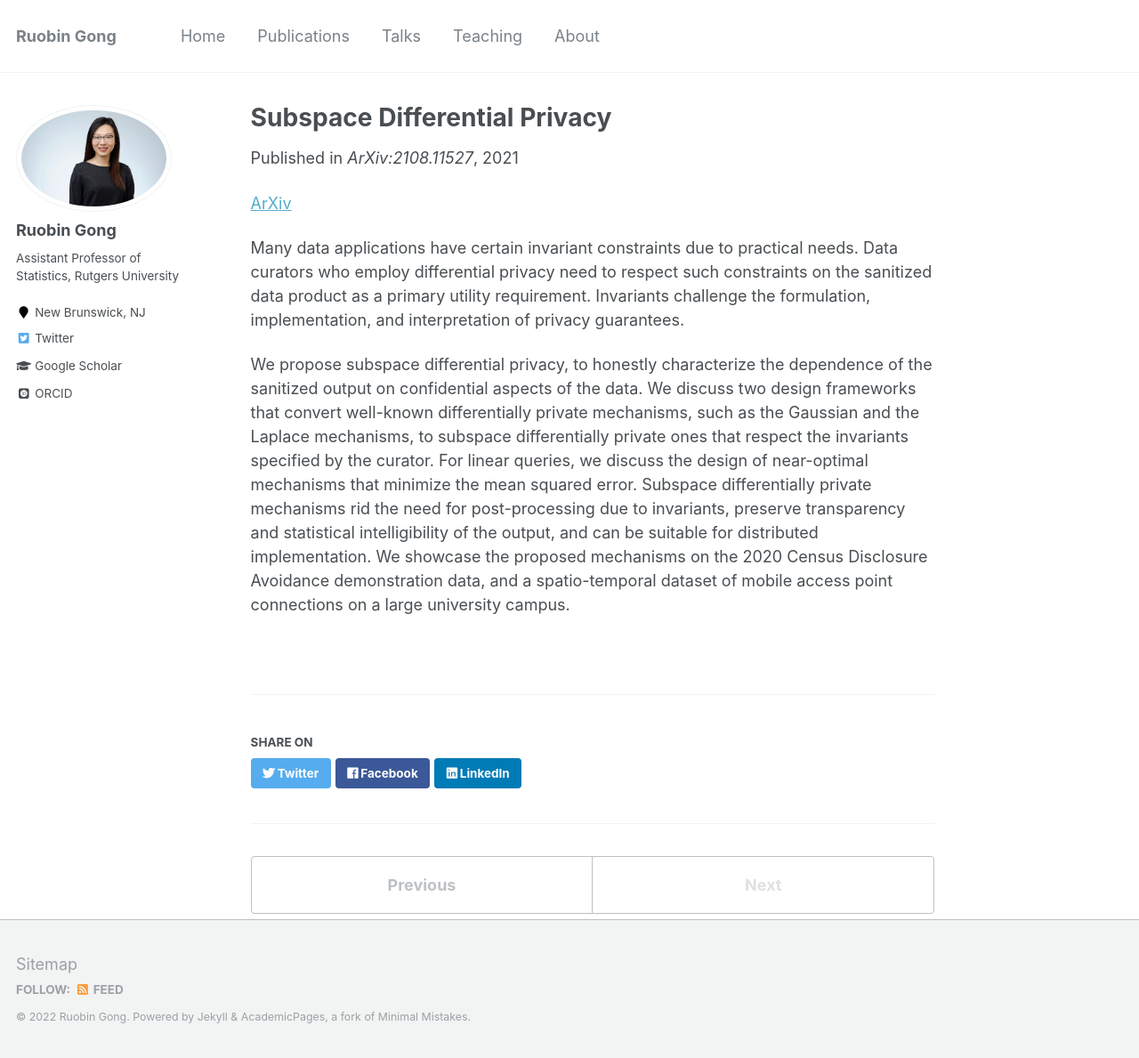
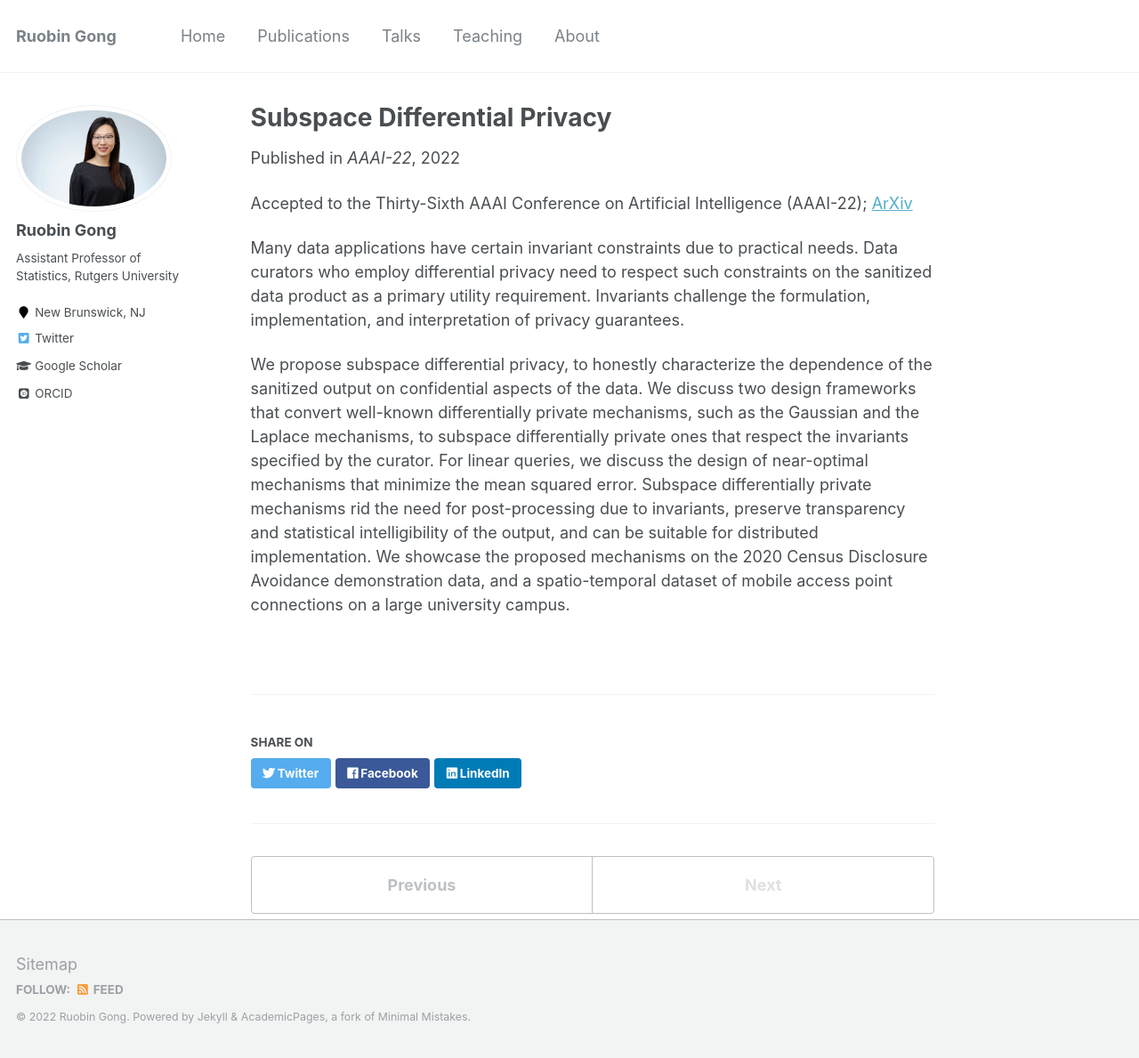
Before and after one commit to RuobinGong/RuobinGong.github.io, a Jekyll site: the page built from _publications/2021-08-26-subspace.md, in a window 1280 px wide and 1189 px high. Shown: the whole window at 89% size. Built offline with Jekyll 4.4.1, drawn with Linux system fonts in a browser that asks for light colours; some web fonts are replaced.

Commit message:
Update 2021-08-26-subspace.md

```diff
--- a/_publications/2021-08-26-subspace.md
+++ b/_publications/2021-08-26-subspace.md
@@ -3,14 +3,13 @@ title: "Subspace Differential Privacy"
 collection: publications
 permalink: /publication/2021-08-26-subspace
 excerpt: ''
-date: 2021-08-26
-venue: 'ArXiv:2108.11527'
+date: 2022-02-01
+venue: 'AAAI-22'
 author: 'J Gao, R Gong, FY Yu'
 
 ---
 
-
-[ArXiv](https://arxiv.org/abs/2108.11527)
+Accepted to the Thirty-Sixth AAAI Conference on Artificial Intelligence (AAAI-22); [ArXiv](https://arxiv.org/abs/2108.11527)
 
 
 
```
